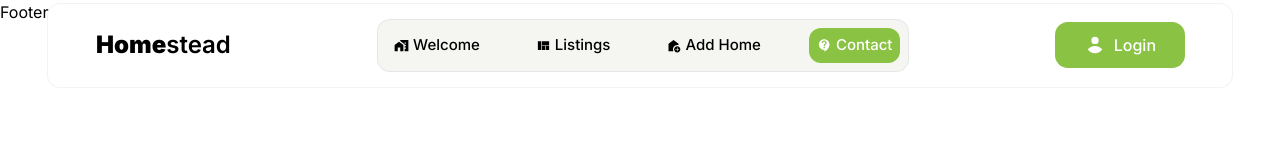
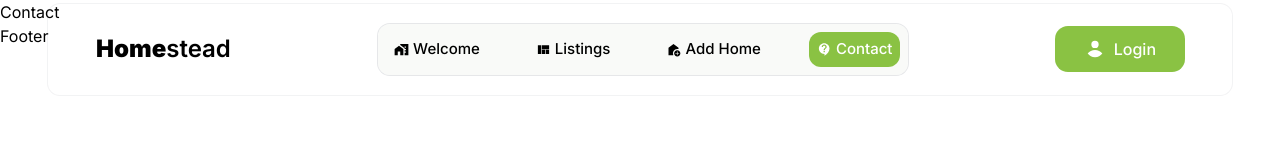
Before and after one commit to kgothatsontsane/homestead, a React (Vite) app in the folder frontend/: page /contact in a window 1280 px wide. Shown: the top 160 px of the page. Built offline with nearby package versions, Linux system fonts and the light colour scheme; a web font is replaced by a local one.

Commit message:
Add Contact page and PropTypes dependency; update Navbar for routing

```diff
--- a/frontend/package.json
+++ b/frontend/package.json
@@ -11,6 +11,7 @@
   },
   "dependencies": {
     "pnpx": "^0.0.1",
+    "prop-types": "^15.8.1",
     "react": "^18.3.1",
     "react-dom": "^18.3.1",
     "react-icons": "^5.4.0",
--- a/frontend/src/App.jsx
+++ b/frontend/src/App.jsx
@@ -4,8 +4,10 @@ import Listings from './pages/Listings';
 import AddProperty from './pages/AddProperty';
 import Bookings from './pages/Bookings';
 import Favourites from './pages/Favourites';
+import Contact from './pages/Contact';
 import Header from './components/Header';
 import Footer from './components/Footer';
+
 
 export default function App() {
 
@@ -18,6 +20,7 @@ export default function App() {
             <Route path="/add-property" element={<AddProperty />} />
             <Route path="/bookings" element={<Bookings />} />
             <Route path="/favourites" element={<Favourites />} />
+              <Route path="/contact" element={<Contact />} />
         </Routes>
     <Footer />
 
--- a/frontend/src/components/Header.jsx
+++ b/frontend/src/components/Header.jsx
@@ -1,15 +1,36 @@
-import React, { useState } from 'react'
+import React, { useState, useEffect } from 'react'
 import { Link } from 'react-router-dom'
 import Navbar from './Navbar'
 import { MdClose, MdMenu } from 'react-icons/md'
 import userIcon from "../assets/user.svg"
 const Header = () => {
+    const [active, setActive] = useState(false)
     const [menuOpened, setMenuOpened] = useState(false)
     const toggleMenu = () => setMenuOpened(!menuOpened)
+
+    useEffect(() => {
+        const handleScroll = () => {
+            if (window.scrollY > 0) {
+                //close the menu if open when scrolling
+                if (menuOpened) {
+                    setMenuOpened(false);
+                }
+            }
+            //detect scrolling
+            setActive(window.scrollY > 40);
+        };
+        window.addEventListener("scroll", handleScroll);
+
+
+      return () => {
+        window.removeEventListener("scroll", handleScroll)
+      }
+    }, [menuOpened]) // Using dependency array ensures that the effect runs when menuOpened changes
+
   return (
    <header className='max-padd-container fixed top-1 w-full left-0 right-0 z-[50]'>
         {/* Container */}
-        <div className='max-padd-container transition-all duration-200 rounded-xl px-5 ring-1 ring-slate-900/5 '>
+          <div className={`${active ? 'max-padd-container transition-all duration-200 rounded-xl px-5 ring-1 ring-slate-900/5  py-0' : 'max-padd-container transition-all duration-200 rounded-xl px-5 ring-1 ring-slate-900/5 py-1'}`}>
             <div className='flexBetween py-4 '>
                 {/* Logo */}
                 <Link to={"/"} >
@@ -18,7 +39,7 @@ const Header = () => {
                 {/* Navigation bar */}
                 <div className="flexCenter gap-x-4">
                     {/* Desktop */}
-                    <Navbar containerStyles={"hidden xl:flex gap-x-5 xl:gap-x-10  capitalize medium-15 ring-1 ring-slate-900/10 rounded-xl p-2 bg-primary "}/>
+                    <Navbar containerStyles={"hidden xl:flex gap-x-5 xl:gap-x-10  capitalize medium-15 ring-1 ring-slate-900/10 rounded-xl p-2 bg-primary/55 "}/>
                     {/* Mobile */}
                       <Navbar containerStyles={`${menuOpened ? "flex items-start flex-col gap-y-8 capitalize fixed top-20 right-8 p-12 bg-white rounded-xl shadow-md w-64 medium-16 ring-1 ring-slate-900/5 transition-all duration-300 z-50" : "flex items-start flex-col gap-y-8 capitalize fixed top-20 -right-[100%] p-12 bg-white rounded-2xl shadow-md w-64 medium-16 ring-1 ring-slate-900/5 transition-all duration-300 z-50"}`}/>
                 </div>
--- a/frontend/src/components/Navbar.jsx
+++ b/frontend/src/components/Navbar.jsx
@@ -1,6 +1,7 @@
 import React from 'react'
 import { NavLink } from 'react-router-dom'
 import { MdHomeWork, MdViewQuilt, MdAddHome, MdContactSupport } from 'react-icons/md'
+import PropTypes from 'prop-types'
 const Navbar = ({ containerStyles }) => {
     return (
         <nav className={`${containerStyles}`}>
@@ -8,6 +9,7 @@ const Navbar = ({ containerStyles }) => {
                 <MdHomeWork />
                 <div>Welcome</div>
             </NavLink>
+
             <NavLink to={"/listings"} className={({ isActive }) => isActive ? "active-link flexCenter gap-x-1 rounded-xl px-2 py-1.5" : "flexCenter gap-x-1 rounded-xl px-2 py-1.5"}>
                 <MdViewQuilt />
                 <div>Listings</div>
@@ -18,7 +20,6 @@ const Navbar = ({ containerStyles }) => {
                 <div>Add Home</div>
             </NavLink>
 
-
             <NavLink to={"/contact"} className={({ isActive }) => isActive ? "active-link flexCenter gap-x-1 rounded-xl px-2 py-1.5" : "flexCenter gap-x-1 rounded-xl px-2 py-1.5"}>
                 <MdContactSupport />
                 <div>Contact</div>
@@ -26,5 +27,8 @@ const Navbar = ({ containerStyles }) => {
         </nav>
     )
 }
+Navbar.propTypes = {
+    containerStyles: PropTypes.string.isRequired,
+}
 
 export default Navbar
--- /dev/null
+++ b/frontend/src/pages/Contact.jsx
@@ -0,0 +1,9 @@
+import React from 'react'
+
+const Contact = () => {
+  return (
+    <div>Contact</div>
+  )
+}
+
+export default Contact
```
Also changed, not shown: 1 other file (tests, documents, lock files or other folders).
